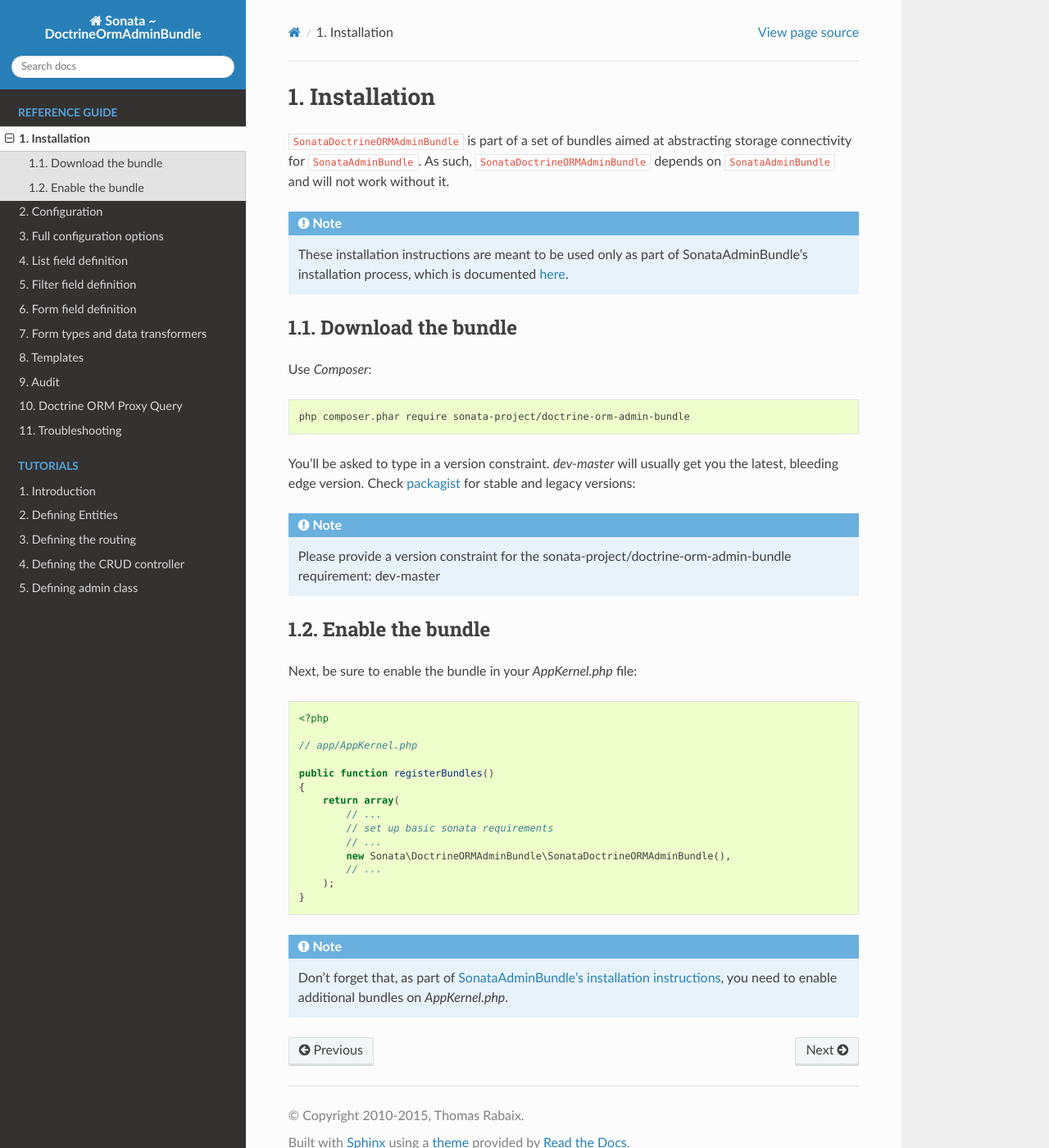
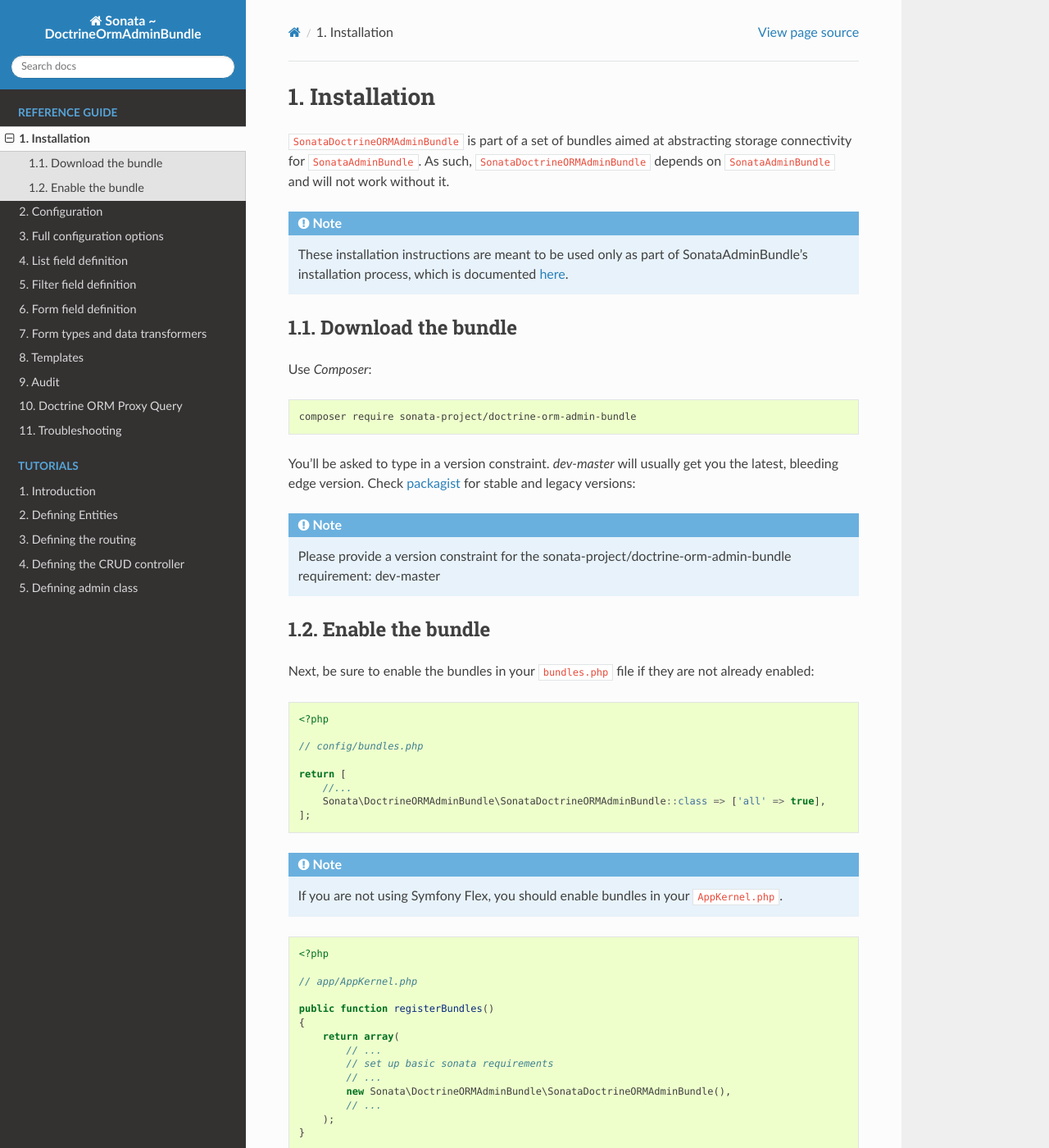
Before and after one commit to sonata-project/SonataDoctrineORMAdminBundle, a Sphinx documentation site: the page built from docs/reference/installation.rst, in a window 1280 px wide and 1400 px high. Shown: the whole window at 82% size. Built offline with Sphinx 7.4.7 and the Read the Docs theme 2.0.0, drawn with Linux system fonts in a browser that asks for light colours.

Commit message:
update docs for symfony flex

```diff
--- a/docs/reference/installation.rst
+++ b/docs/reference/installation.rst
@@ -17,7 +17,7 @@
 
 .. code-block:: bash
 
-    php composer.phar require sonata-project/doctrine-orm-admin-bundle
+    composer require sonata-project/doctrine-orm-admin-bundle
 
 You'll be asked to type in a version constraint. `dev-master` will usually get you the latest, bleeding edge version.
 Check `packagist <https://packagist.org/packages/sonata-project/doctrine-orm-admin-bundle>`_ for stable and legacy versions:
@@ -29,7 +29,23 @@
 Enable the bundle
 -----------------
 
-Next, be sure to enable the bundle in your `AppKernel.php` file:
+Next, be sure to enable the bundles in your ``bundles.php`` file if they
+are not already enabled:
+
+.. code-block:: php
+
+    <?php
+
+    // config/bundles.php
+
+    return [
+        //...
+        Sonata\DoctrineORMAdminBundle\SonataDoctrineORMAdminBundle::class => ['all' => true],
+    ];
+
+.. note::
+    If you are not using Symfony Flex, you should enable bundles in your
+    ``AppKernel.php``.
 
 .. code-block:: php
 
```
